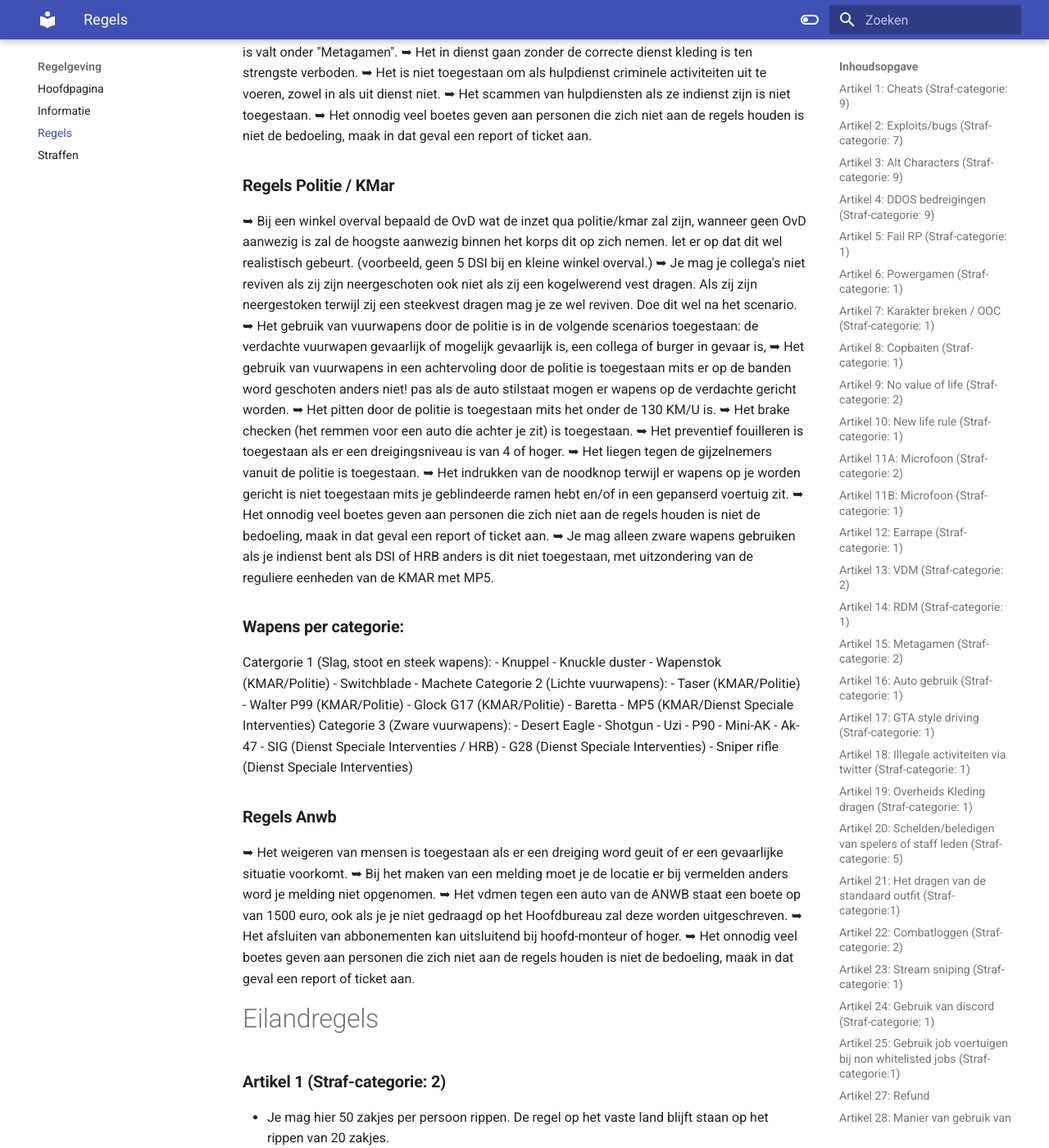
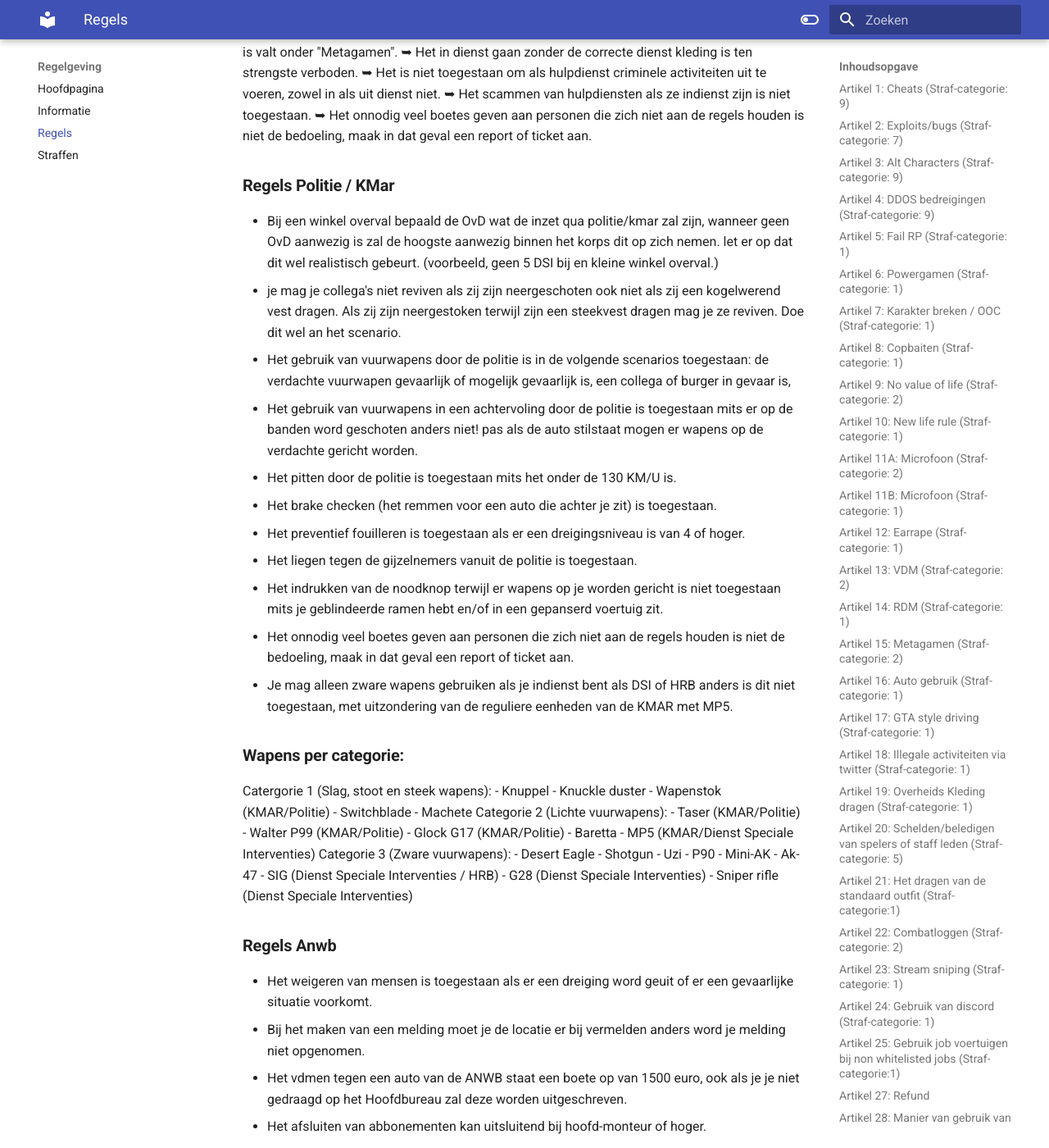
Before and after one commit to ZuiderVeenRP/apv, an MkDocs documentation site: the page built from docs/algemeen.md, in a window 1280 px wide and 1400 px high, scrolled down 12772 px. Shown: the whole window at 82% size. Built offline with MkDocs 1.6.1 and Material for MkDocs 9.7.7, drawn with Linux system fonts in a browser that asks for light colours; comment, search, counter and statistics services are not loaded; some of the changed text lies outside the part shown.

Commit message:
Update algemeen.md

```diff
--- a/docs/algemeen.md
+++ b/docs/algemeen.md
@@ -331,7 +331,7 @@
 - Een stafflid in kwestie beslist of iets valt onder de AFK kick valt.
 </br>
 
-###**Artikel 45: Algemene regels hulpdiensten**
+### **Artikel 45: Algemene regels hulpdiensten**
 ➥ Het agressief benaderen van Politie, Ambulance, Taxi en ANWB is niet toegestaan. Blijf ten alle tijde vriendelijk.
 ➥ Het stelen van overheidsvoertuigen is niet toegestaan. Hieronder vallen de voertuigen van de Politie, Ambulance, ANWB en rijkswaterstaat.
 ➥ op het moment van het uitvoeren van een overheidsbaan MOET je gebruik maken van de porto dit om de roleplay te verbeteren.
@@ -344,17 +344,17 @@
 </br>
 
 ### **Regels Politie / KMar**
-➥ Bij een winkel overval bepaald de OvD wat de inzet qua politie/kmar zal zijn, wanneer geen OvD aanwezig is zal de hoogste aanwezig binnen het korps dit op zich nemen. let er op dat dit wel realistisch gebeurt. (voorbeeld, geen 5 DSI bij en kleine winkel overval.)
-➥ Je mag je collega's niet reviven als zij zijn neergeschoten ook niet als zij een kogelwerend vest dragen. Als zij zijn neergestoken terwijl zij een steekvest dragen mag je ze wel reviven. Doe dit wel na het scenario.
-➥ Het gebruik van vuurwapens door de politie is in de volgende scenarios toegestaan: de verdachte vuurwapen gevaarlijk of mogelijk gevaarlijk is, een collega of burger in gevaar is,
-➥ Het gebruik van vuurwapens in een achtervoling door de politie is toegestaan mits er op de banden word geschoten anders niet! pas als de auto stilstaat mogen er wapens op de verdachte gericht worden.
-➥ Het pitten door de politie is toegestaan mits het onder de 130 KM/U is.
-➥ Het brake checken (het remmen voor een auto die achter je zit) is toegestaan.
-➥ Het preventief fouilleren is toegestaan als er een dreigingsniveau is van 4 of hoger.
-➥ Het liegen tegen de gijzelnemers vanuit de politie is toegestaan.
-➥ Het indrukken van de noodknop terwijl er wapens op je worden gericht is niet toegestaan mits je geblindeerde ramen hebt en/of in een gepanserd voertuig zit.
-➥ Het onnodig veel boetes geven aan personen die zich niet aan de regels houden is niet de bedoeling, maak in dat geval een report of ticket aan.
-➥ Je mag alleen zware wapens gebruiken als je indienst bent als DSI of HRB anders is dit niet toegestaan, met uitzondering van de reguliere eenheden van de KMAR met MP5.
+- Bij een winkel overval bepaald de OvD wat de inzet qua politie/kmar zal zijn, wanneer geen OvD aanwezig is zal de hoogste aanwezig binnen het korps dit op zich nemen. let er op dat dit wel realistisch gebeurt. (voorbeeld, geen 5 DSI bij en kleine winkel overval.)
+- je mag je collega's niet reviven als zij zijn neergeschoten ook niet als zij een kogelwerend vest dragen. Als zij zijn neergestoken terwijl zijn een steekvest dragen mag je ze reviven. Doe dit wel an het scenario.
+- Het gebruik van vuurwapens door de politie is in de volgende scenarios toegestaan: de verdachte vuurwapen gevaarlijk of mogelijk gevaarlijk is, een collega of burger in gevaar is,
+- Het gebruik van vuurwapens in een achtervoling door de politie is toegestaan mits er op de banden word geschoten anders niet! pas als de auto stilstaat mogen er wapens op de verdachte gericht worden.
+- Het pitten door de politie is toegestaan mits het onder de 130 KM/U is.
+- Het brake checken (het remmen voor een auto die achter je zit) is toegestaan.
+- Het preventief fouilleren is toegestaan als er een dreigingsniveau is van 4 of hoger.
+- Het liegen tegen de gijzelnemers vanuit de politie is toegestaan.
+- Het indrukken van de noodknop terwijl er wapens op je worden gericht is niet toegestaan mits je geblindeerde ramen hebt en/of in een gepanserd voertuig zit.
+- Het onnodig veel boetes geven aan personen die zich niet aan de regels houden is niet de bedoeling, maak in dat geval een report of ticket aan.
+- Je mag alleen zware wapens gebruiken als je indienst bent als DSI of HRB anders is dit niet toegestaan, met uitzondering van de reguliere eenheden van de KMAR met MP5.
 </br>
 ### **Wapens per categorie:**
 Catergorie 1 (Slag, stoot en steek wapens): - Knuppel - Knuckle duster - Wapenstok (KMAR/Politie) - Switchblade - Machete
@@ -363,11 +363,11 @@ Categorie 3 (Zware vuurwapens): - Desert Eagle - Shotgun - Uzi - P90 - Mini-AK -
 </br>
 
 ### **Regels Anwb**
-➥ Het weigeren van mensen is toegestaan als er een dreiging word geuit of er een gevaarlijke situatie voorkomt.
-➥ Bij het maken van een melding moet je de locatie er bij vermelden anders word je melding niet opgenomen.
-➥ Het vdmen tegen een auto van de ANWB staat een boete op van 1500 euro, ook als je je niet gedraagd op het Hoofdbureau zal deze worden uitgeschreven.
-➥ Het afsluiten van abbonementen kan uitsluitend bij hoofd-monteur of hoger.
-➥ Het onnodig veel boetes geven aan personen die zich niet aan de regels houden is niet de bedoeling, maak in dat geval een report of ticket aan.
+- Het weigeren van mensen is toegestaan als er een dreiging word geuit of er een gevaarlijke situatie voorkomt.
+- Bij het maken van een melding moet je de locatie er bij vermelden anders word je melding niet opgenomen.
+- Het vdmen tegen een auto van de ANWB staat een boete op van 1500 euro, ook als je je niet gedraagd op het Hoofdbureau zal deze worden uitgeschreven.
+- Het afsluiten van abbonementen kan uitsluitend bij hoofd-monteur of hoger.
+- Het onnodig veel boetes geven aan personen die zich niet aan de regels houden is niet de bedoeling, maak in dat geval een report of ticket aan.
 
 #Eilandregels
 
```
Also changed, not shown: other parts of docs/algemeen.md (+3 -3 lines).
